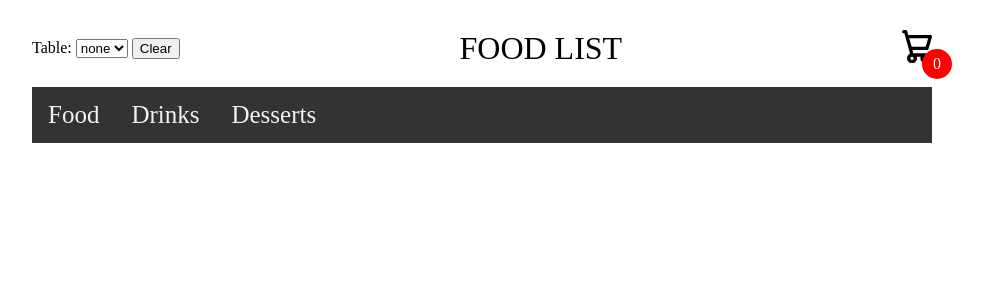
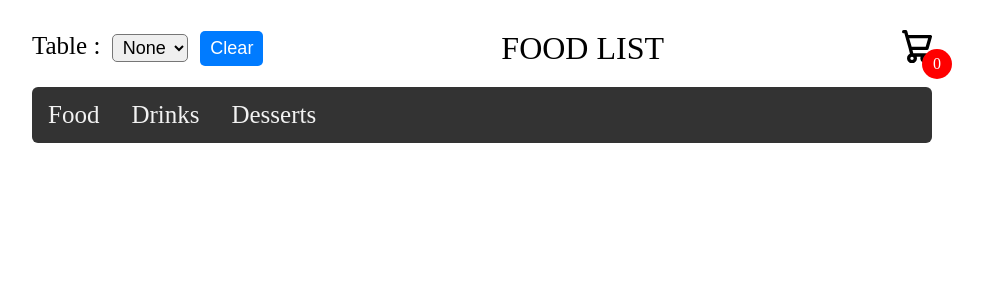
Before and after one commit to sirKongYZ/DES424_Project, a PHP site: page / in a window 1280 px wide. Shown: the top 300 px of the page, without its empty margins (158-1141 px from the left). Run offline with PHP 8.4, Linux system fonts and the light colour scheme.

Commit message:
latest updated

```diff
--- a/index.html
+++ b/index.html
@@ -11,12 +11,12 @@
     <div class="container">
         <header>
             <form>
-                <label for="cars">Table:</label>
-                <select name="cars" id="dropdown">
-                <option>none</option>
-                  <option value="1">1</option>
-                  <option value="2">2</option>
-                  <option value="3">3</option>
+                <label class="table-selection-label" for="cars">Table :</label>
+                <select select class="table-selection-select" name="cars" id="dropdown">
+                <option>None</option>
+                  <option value="table-1">1</option>
+                  <option value="table-2">2</option>
+                  <option value="table-3">3</option>
                 </select>
                 <button class="clearLocal">Clear</button>
               </form>
--- a/style.css
+++ b/style.css
@@ -37,9 +37,11 @@ header{
 }
 .title{
   font-size: xx-large;
+
 }
 .listProduct .item1 img{
-  width: 90%;
+  width: 95%;
+  height: 50%;
 }
 .listProduct{
   display: none;
@@ -67,16 +69,16 @@ header{
   font-size: large;
 }
 .listProduct .item1 .price{
-  letter-spacing: 7px;
-  font-size: small;
+  letter-spacing: 5px;
+  font-size: large;
 }
 .listProduct .item1 button{
   background-color: #353432;
   color: #eee;
   border: none;
-  padding: 5px 10px;
+  padding: 10px 20px;
   margin-top: 10px;
-  border-radius: 20px;
+  border-radius: 10px;
 }
 
 @media only screen and (max-width: 868px) {
@@ -175,6 +177,8 @@ body.showCart .container{
 .navbar {
   background-color: #333;
   overflow: hidden;
+  border-radius: 6px;
+  margin-bottom: 15px;
 }
 
 /* Style the links inside the navigation bar */
@@ -211,6 +215,35 @@ body.showCart .container{
   transform: translateY(0);
 }
 
+
+
+
+
+.table-selection-label {
+  margin-right: 8px;
+  font-size: 25px;
+}
+
+.table-selection-select {
+  margin-right: 8px;
+  font-size: 18px;
+  border-radius: 5px;
+  text-align: center;
+  padding: 2px 5px;
+}
+
+.clearLocal {
+  background-color: #007bff;
+  color: #ffffff;
+  border: none;
+  padding: 7px 10px;
+  cursor: pointer;
+  font-size: 18px;
+  border-radius: 5px;
+
+
+}
+
 table, tr, td {
   border: solid 1px black;
 }
```
Also changed, not shown: products.json (+24 -24 lines), image/4.png, image/9.png (added).
